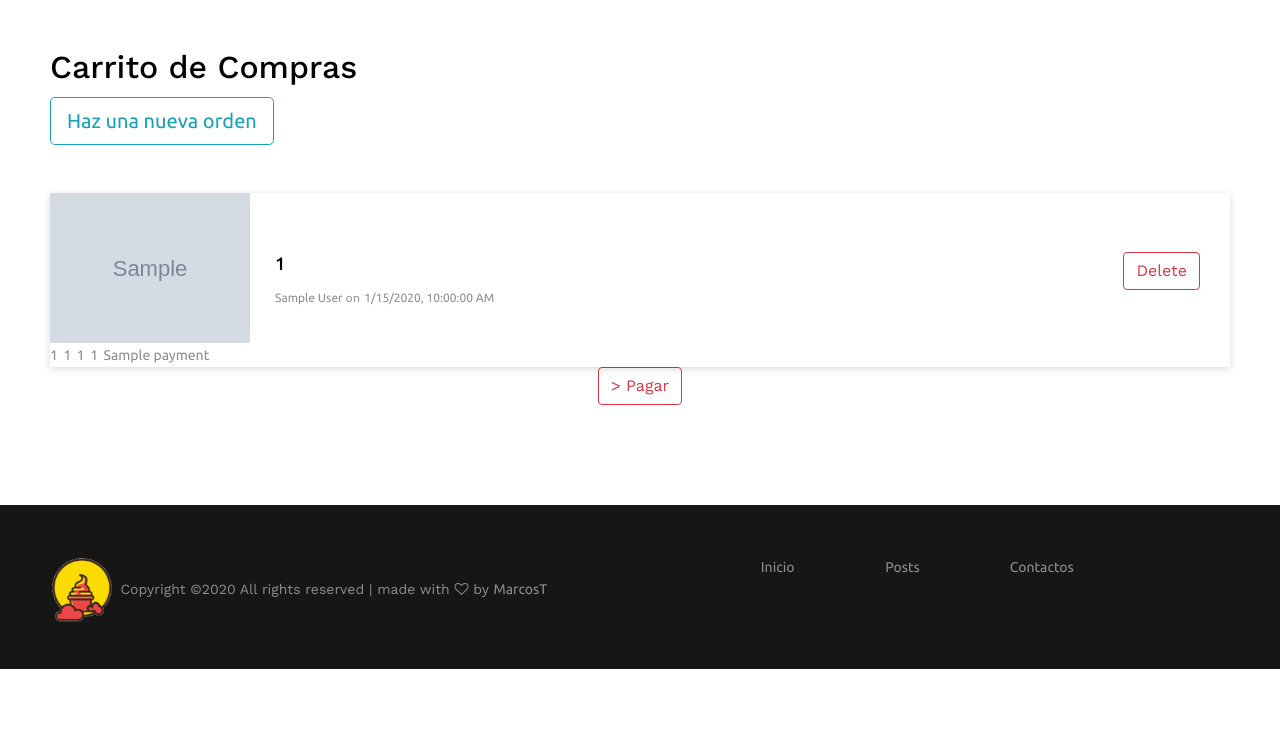
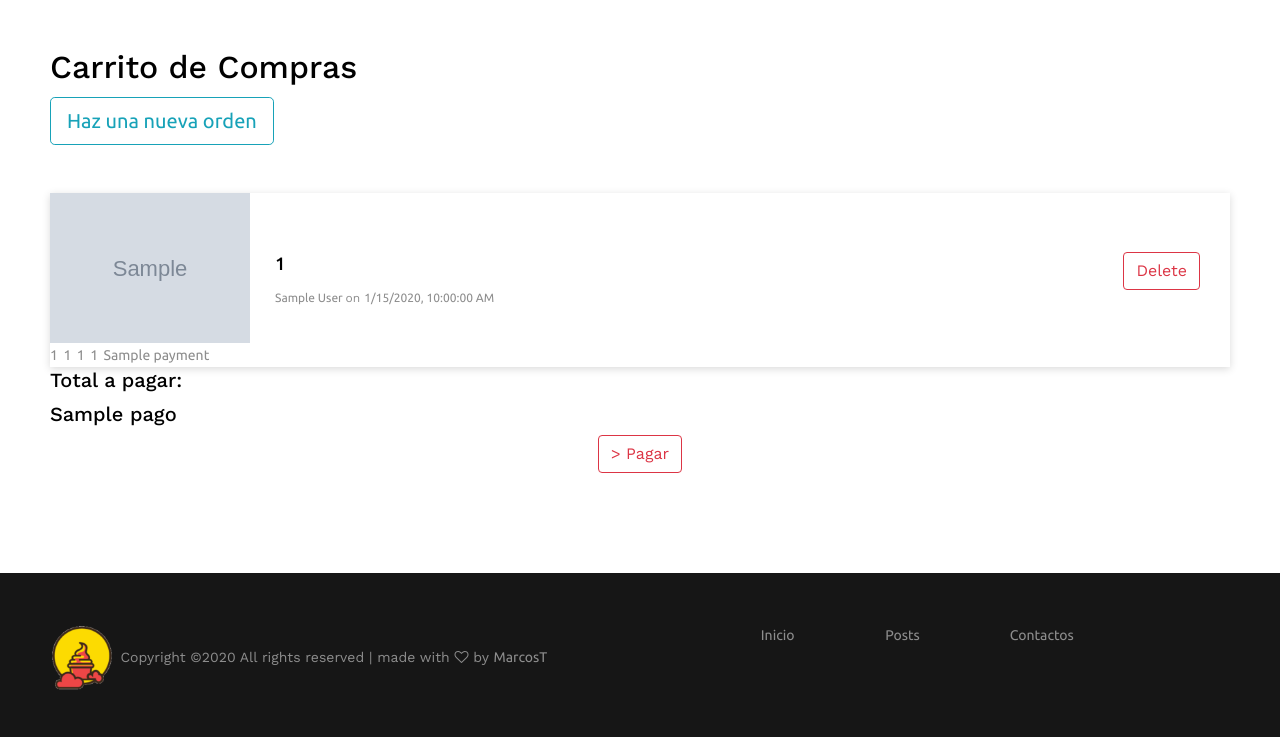
Before and after one commit to Mrtinoco/Bakery_Online, a Node project: template src/views/carrito.ejs in a window 1280 px wide. Shown: the part 601-1338 px from the top of the page. Before the commit the page ends 1270 px from the top, so only its background shows below. Run offline with Node 20 templates, Linux system fonts and the light colour scheme; the template is opened without the code that fills it: most values are stand-ins (such as "Sample title", 1, 10 or a date in 2020); grey boxes marked "Sample" are stand-in pictures; some libraries are stand-ins or nearby versions.

Commit message:
Pago total

```diff
--- a/src/controllers/views-controller.js
+++ b/src/controllers/views-controller.js
@@ -61,7 +61,7 @@ export const MyOrderPageController = async (req, res) => {
 
 export const MyCartPageController = async (req, res) => {
     const orders = await GetCartOrders(req.user.id);
-
+    let pago = 0;
     for (let order of orders) {
         console.log(order);
         let bid = order.breadId;
@@ -72,8 +72,10 @@ export const MyCartPageController = async (req, res) => {
         order.extraId = await GetExtraName(eid);
         order.glutenId = await GetGlutenName(gid);
         order.rellenoId = await GetRellenoName(rid);
+        pago = pago + order.payment;
     }
-    res.render('carrito', {orders: orders || []});
+
+    res.render('carrito', {orders: orders,pago:pago || []});
 };
 
 
--- a/src/views/carrito.ejs
+++ b/src/views/carrito.ejs
@@ -84,6 +84,13 @@
 
             </div>
 
+            <% { %>
+            <div class="container">
+               <h5>Total a pagar:</h5>
+               <h5> <%= pago %> </h5>
+            </div>
+            <% }%>
+
             <button id="pagarc" class="btn btn-outline-danger">>
                 Pagar
             </button>
--- a/src/views/users.ejs
+++ b/src/views/users.ejs
@@ -38,7 +38,7 @@
                     <th scope="col">Id</th>
                     <th scope="col">Nombre</th>
                     <th scope="col">Apellido</th>
-                    <th scope="col"># de posts</th>
+                    <th scope="col"># de ordenes</th>
                     <th scope="col">Fecha de Creacion</th>
                     <th scope="col">Acciones</th>
                 </tr>
```
